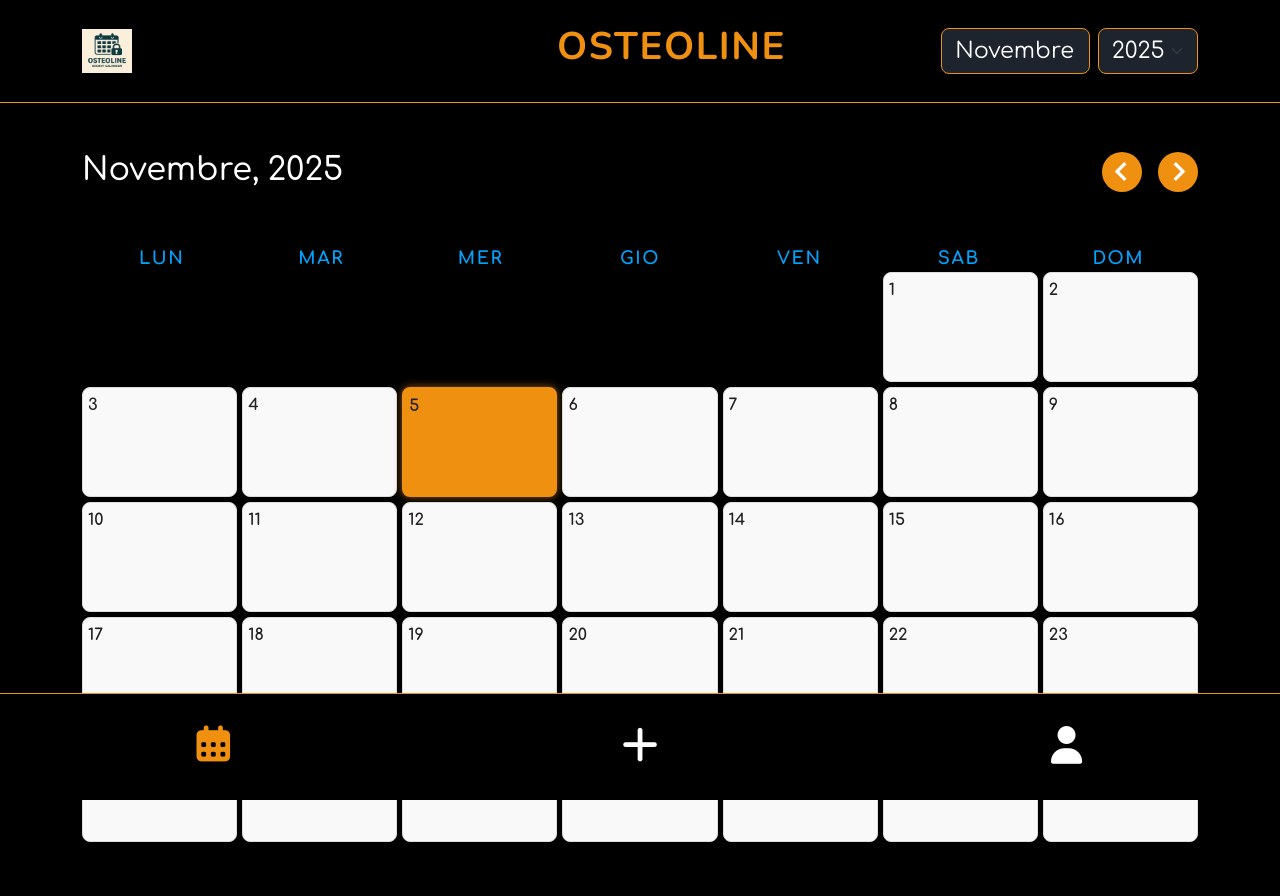
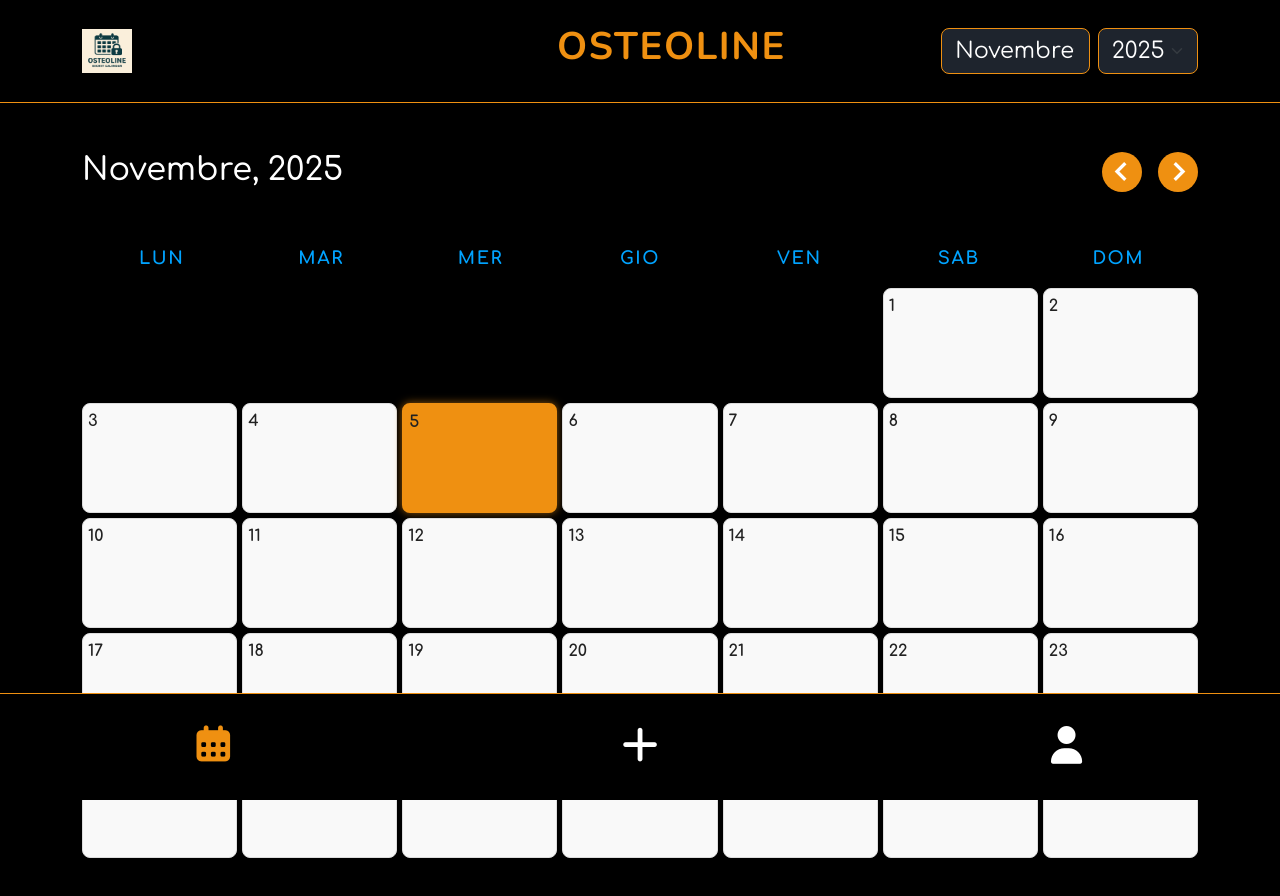
Before and after one commit to Johnnyfromtheblock4/osteoline-calendar, a React (Vite) app: page / in a window 1280 px wide. Shown: the top 896 px of the page. Built offline with nearby package versions, Linux system fonts and the light colour scheme.

Commit message:
[UPD] ora corretta

```diff
--- a/src/components/CalendarApp.jsx
+++ b/src/components/CalendarApp.jsx
@@ -53,7 +53,9 @@
   const getEventsForDay = (day) => {
     const year = currentDate.getFullYear();
     const month = currentDate.getMonth();
-    const dateStr = new Date(year, month, day).toISOString().split("T")[0];
+    const dateStr = `${year}-${String(month + 1).padStart(2, "0")}-${String(
+      day
+    ).padStart(2, "0")}`;
 
     return events
       .filter((ev) => ev.date === dateStr)
@@ -96,7 +98,7 @@
               </div>
 
               {/* Giorni del mese */}
-              <div className="days">
+              <div className="days mt-3">
                 {daysInMonth.map((day, index) => {
                   if (day === null) return <span key={`empty-${index}`}></span>;
 
```
